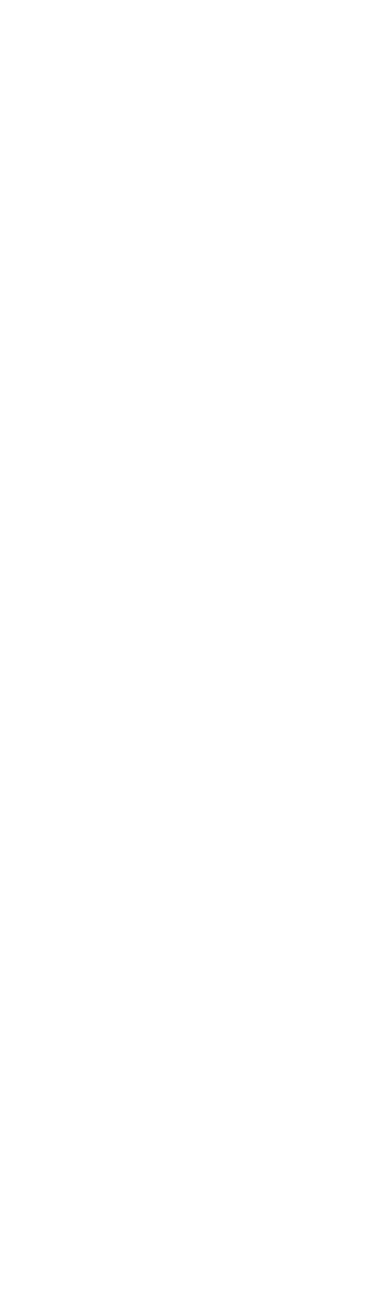
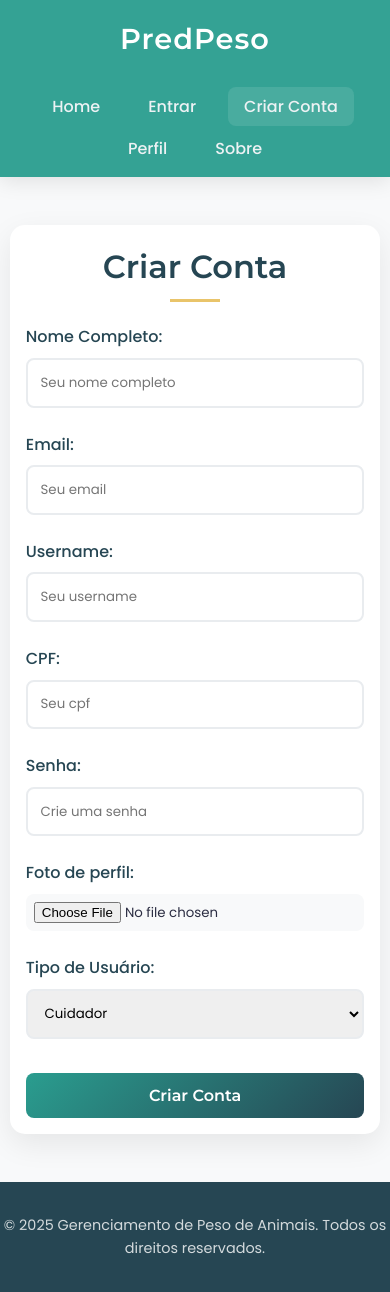
Before and after one commit to Willians-S-S/PDSI, a plain HTML site: page front/signup.html in a window 390 px wide. Before the commit the page ends 844 px from the top, so only its background shows below. Drawn offline with Linux system fonts and the light colour scheme.

Commit message:
feat: telas de login e cadastro

```diff
--- a/front/css/style.css
+++ b/front/css/style.css
@@ -30,7 +30,9 @@ body {
   min-height: 100vh;
 }
 
-h1, h2, h3 {
+h1,
+h2,
+h3 {
   font-family: 'Montserrat', sans-serif;
   font-weight: 600;
   margin-bottom: 1rem;
@@ -59,7 +61,7 @@ header {
   position: sticky;
   top: 0;
   z-index: 1000;
-  box-shadow: 0 4px 20px rgba(0,0,0,0.1);
+  box-shadow: 0 4px 20px rgba(0, 0, 0, 0.1);
 }
 
 .navbar {
@@ -95,7 +97,7 @@ header {
 
 .nav-links a:hover,
 .nav-links a.active {
-  background: rgba(255,255,255,0.1);
+  background: rgba(255, 255, 255, 0.1);
   transform: translateY(-2px);
 }
 
@@ -125,6 +127,85 @@ header {
   font-size: 1.2rem;
   max-width: 600px;
   margin: 0 auto;
+}
+
+main {
+  padding: 2rem 0;
+  flex: 1;
+}
+
+.form-section {
+  max-width: 500px;
+  margin: 2rem auto;
+  padding: 2rem;
+  background: white;
+  border-radius: 15px;
+  box-shadow: 0 10px 30px rgba(0, 0, 0, 0.08);
+}
+
+.form-section h2 {
+  text-align: center;
+}
+
+.form-section h2::after {
+  left: 50%;
+  transform: translateX(-50%);
+}
+
+.form-section form {
+  display: flex;
+  flex-direction: column;
+}
+
+.form-section label {
+  display: block;
+  margin-bottom: 0.5rem;
+  font-weight: 500;
+  color: var(--secondary-color);
+}
+
+.form-section input,
+.form-section select {
+  width: 100%;
+  padding: 1rem;
+  margin-bottom: 1.5rem;
+  border: 2px solid #e9ecef;
+  border-radius: 8px;
+  font-family: 'Poppins', sans-serif;
+  transition: all 0.3s ease;
+}
+
+.form-section input:focus,
+.form-section select:focus {
+  border-color: var(--primary-color);
+  box-shadow: 0 0 0 3px rgba(42, 157, 143, 0.2);
+  outline: none;
+}
+
+.form-section input[type="file"] {
+  padding: 0.5rem;
+  border: none;
+  background-color: #f8f9fa;
+  border-radius: 8px;
+}
+
+.form-section button {
+  background: var(--gradient-green);
+  color: white;
+  padding: 1rem 2rem;
+  border: none;
+  border-radius: 8px;
+  font-weight: 600;
+  cursor: pointer;
+  transition: all 0.3s ease;
+  font-family: 'Montserrat', sans-serif;
+  font-size: 1rem;
+  margin-top: 1rem;
+}
+
+.form-section button:hover {
+  opacity: 0.9;
+  transform: translateY(-2px);
 }
 
 .info {
@@ -281,4 +362,25 @@ footer p {
   .about h3 {
     font-size: 1.4rem;
   }
+
+  .form-section {
+    padding: 1.5rem;
+    margin: 1rem auto;
   }
+}
+
+@media (max-width: 480px) {
+  .form-section {
+    width: 95%;
+    padding: 1rem;
+  }
+
+  .form-section input,
+  .form-section select {
+    padding: 0.8rem;
+  }
+
+  .form-section button {
+    padding: 0.8rem 1.5rem;
+  }
+}
--- /dev/null
+++ b/front/js/signup.js
@@ -0,0 +1,52 @@
+document.getElementById("signup-btn").addEventListener("click", function (event) {
+    event.preventDefault();
+
+    console.log("Iniciando requisição...");
+
+    const URL = "http://localhost:8000/user/";
+
+    const formData = new FormData();
+
+    formData.append("name", document.getElementById("nome").value);
+    formData.append("username", document.getElementById("username").value);
+    formData.append("email", document.getElementById("email").value);
+    formData.append("password", document.getElementById("password").value);
+    formData.append("cpf", document.getElementById("cpf").value);
+
+    // Novo campo adicionado: tipo de usuário
+    const tipoUsuario = document.getElementById("tipo_usuario").value;
+    formData.append("role", tipoUsuario);
+
+    const fileInput = document.getElementById("fotoperfil");
+    const file = fileInput.files[0];
+
+    if (!file) {
+        console.error("Nenhum arquivo selecionado.");
+        alert("Por favor, selecione uma foto de perfil.");
+        return;
+    }
+
+    formData.append("image", file);
+
+    console.log("Enviando dados para API...");
+
+    fetch(URL, {
+        method: "POST",
+        body: formData
+    })
+    .then(response => {
+        if (!response.ok) {
+            throw new Error("Erro na requisição: " + response.status);
+        }
+        return response.json();
+    })
+    .then(data => {
+        console.log("Sucesso:", data);
+        alert("Conta criada com sucesso!");
+        window.location.href = "login.html";
+    })
+    .catch(error => {
+        console.error("Erro:", error);
+        alert("Erro ao criar conta. Verifique os dados e tente novamente.");
+    });
+});
--- a/front/signup.html
+++ b/front/signup.html
@@ -1,11 +1,66 @@
 <!DOCTYPE html>
 <html lang="pt">
 <head>
-    <meta charset="UTF-8">
-    <meta name="viewport" content="width=device-width, initial-scale=1.0">
-    <title>Document</title>
+  <meta charset="UTF-8">
+  <meta name="viewport" content="width=device-width, initial-scale=1.0">
+  <title>Criar Conta - Previsão Peso Ruminantes</title>
+  <link rel="preconnect" href="https://fonts.googleapis.com">
+<link rel="preconnect" href="https://fonts.gstatic.com" crossorigin>
+<link href="https://fonts.googleapis.com/css2?family=Montserrat:wght@400;600&family=Poppins:wght@400;500;600&display=swap" rel="stylesheet">
+<link rel="stylesheet" href="https://cdnjs.cloudflare.com/ajax/libs/font-awesome/6.0.0/css/all.min.css">
+  <link rel="stylesheet" href="css/style.css">
 </head>
 <body>
+  <header>
+    <nav class="navbar">
+      <div class="logo">
+        <h1>PredPeso</h1>
+      </div>
+      <ul class="nav-links">
+        <li><a href="index.html">Home</a></li>
+        <li><a href="login.html">Entrar</a></li>
+        <li><a href="signup.html" class="active">Criar Conta</a></li>
+        <li><a href="profile.html">Perfil</a></li>
+        <li><a href="about.html">Sobre</a></li>
+      </ul>
+    </nav>
+  </header>
+  <main>
+    <section class="form-section">
+      <h2>Criar Conta</h2>
+      <form action="/signup" method="post" enctype="multipart/form-data">
+        <label for="nome">Nome Completo:</label>
+        <input type="text" id="nome" name="nome" placeholder="Seu nome completo" required>
 
+        <label for="email">Email:</label>
+        <input type="email" id="email" name="email" placeholder="Seu email" required>
+
+        <label for="username">Username:</label>
+        <input type="text" id="username" name="username" placeholder="Seu username" required>
+
+        <label for="cpf">CPF:</label>
+        <input type="text" id="cpf" name="cpf" placeholder="Seu cpf" required>
+
+        <label for="password">Senha:</label>
+        <input type="password" id="password" name="password" placeholder="Crie uma senha" required>
+
+        <label for="fotoperfil">Foto de perfil:</label>
+        <input type="file" id="fotoperfil" name="fotoperfil" required>
+
+        <label for="tipo_usuario">Tipo de Usuário:</label>
+        <select id="tipo_usuario" name="tipo_usuario">
+          <option value="cuidador">Cuidador</option>
+          <option value="admin">Administrador</option>
+        </select>
+
+        <button type="submit" id="signup-btn" style="display: block; margin-top: 10px;">Criar Conta</button>
+
+      </form>
+    </section>
+  </main>
+  <footer>
+    <p>&copy; 2025 Gerenciamento de Peso de Animais. Todos os direitos reservados.</p>
+  </footer>
+  <script src="js/signup.js"></script>
 </body>
 </html>
```
Also changed, not shown: front/js/login.js (added, +48 -0 lines), front/login.html (+41 -3 lines). Lines whose indentation alone changed are shown as unchanged.
